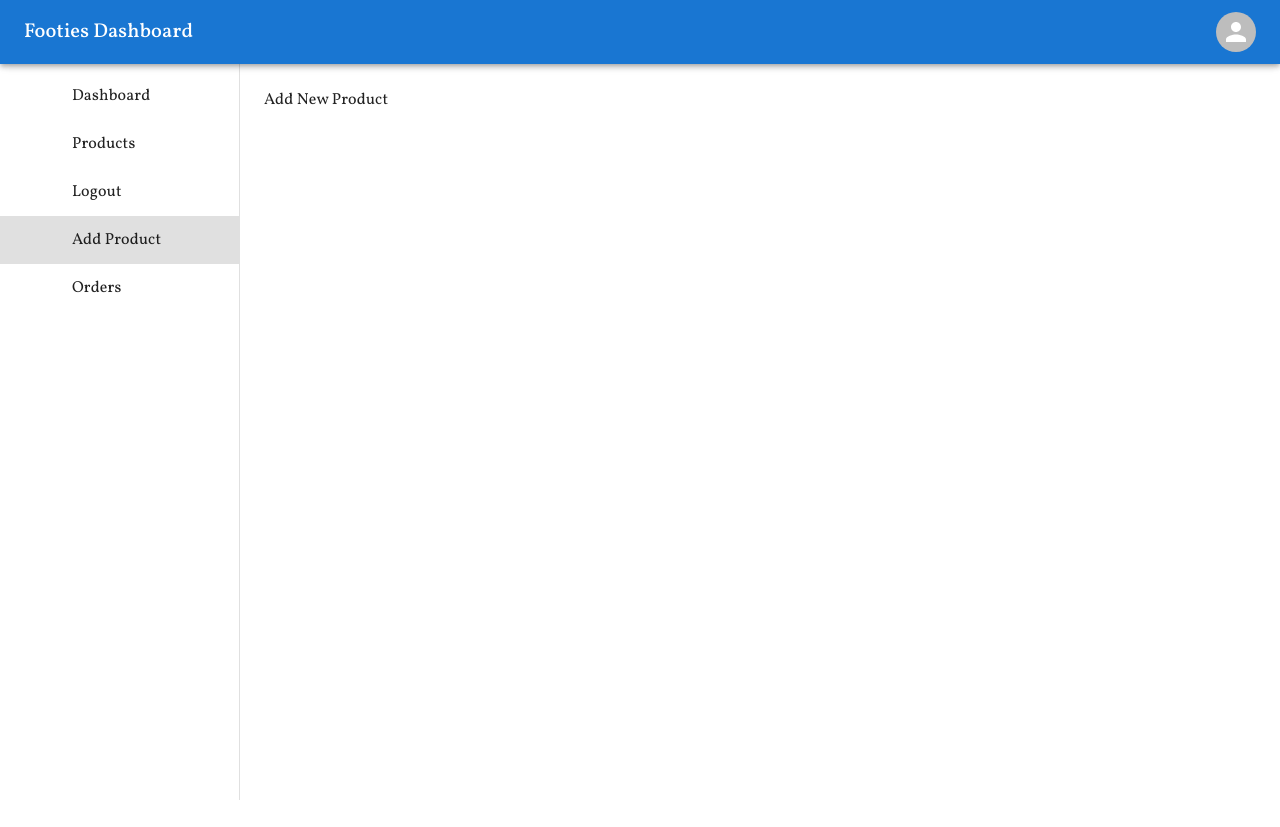
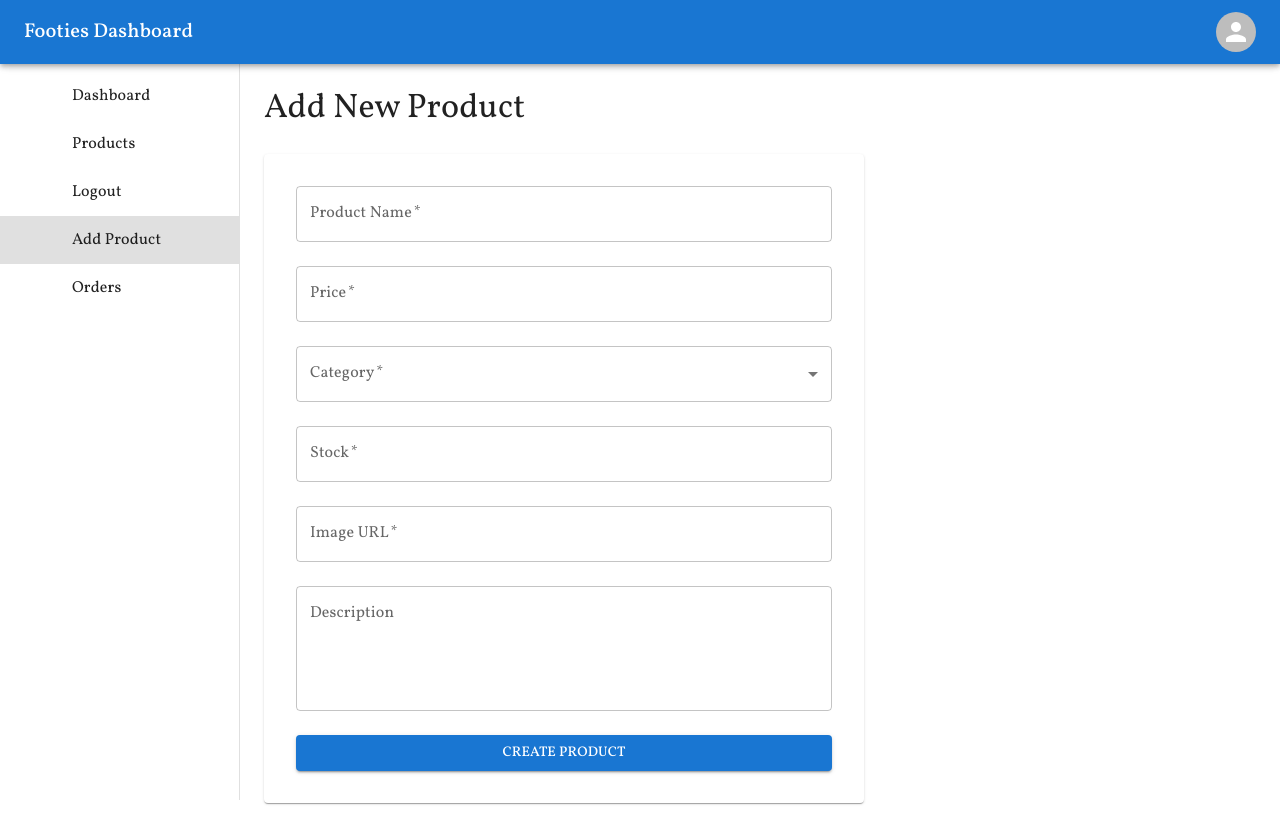
Before and after one commit to kilan080/footiesbyZain, a Next.js app: page /dashboard/products/new in a window 1280 px wide. Before the commit the page ends 800 px from the top, so only its background shows below. Built offline with nearby package versions, Linux system fonts and the light colour scheme; no server answers; sample sign-in values are in the browser's storage; some icons are missing.

Commit message:
feat: enhance product management with new product creation and image display in product list

```diff
--- a/src/app/dashboard/products/[id]/page.tsx
+++ b/src/app/dashboard/products/[id]/page.tsx
@@ -8,6 +8,8 @@ import {
   TextField,
   Button,
   CircularProgress,
+  MenuItem,
+  Paper,
 } from "@mui/material";
 import { fetchWithAuth } from "@/lib/api";
 
@@ -15,19 +17,32 @@ export default function EditProductPage() {
   const { id } = useParams();
   const router = useRouter();
 
-  const [name, setName] = useState("");
-  const [price, setPrice] = useState("");
   const [loading, setLoading] = useState(true);
+
+  const [form, setForm] = useState({
+    name: "",
+    price: "",
+    category: "",
+    description: "",
+    stock: "",
+    imageUrl: "",
+  });
 
   useEffect(() => {
     const fetchProduct = async () => {
       try {
         const data = await fetchWithAuth(`/admin/products/${id}`);
-        console.log('All products:', data);
         const product = data.product;
 
-        setName(product.name);
-        setPrice(product.price);
+        setForm({
+          name: product.name || "",
+          price: product.price?.toString() || "",
+          category: product.category || "",
+          description: product.description || "",
+          stock: product.stock?.toString() || "",
+          imageUrl: product.images?.[0] || "",
+        });
+
       } catch (error) {
         console.error("Failed to fetch product", error);
       } finally {
@@ -38,14 +53,28 @@ export default function EditProductPage() {
     fetchProduct();
   }, [id]);
 
-  const handleUpdate = async () => {
+  const handleChange = (e: any) => {
+    setForm({ ...form, [e.target.name]: e.target.value });
+  };
+
+  const handleUpdate = async (e: any) => {
+    e.preventDefault();
+
     try {
       await fetchWithAuth(`/admin/products/${id}`, {
         method: "PUT",
-        body: JSON.stringify({ name, price }),
+        body: JSON.stringify({
+          name: form.name,
+          price: Number(form.price),
+          category: form.category,
+          description: form.description,
+          stock: Number(form.stock),
+          images: [form.imageUrl],
+        }),
       });
 
       router.push("/dashboard/products");
+
     } catch (error) {
       console.error("Update failed", error);
     }
@@ -59,30 +88,74 @@ export default function EditProductPage() {
         Edit Product
       </Typography>
 
+      <Paper sx={{ p: 4, maxWidth: 600 }}>
+        <Box
+          component="form"
+          onSubmit={handleUpdate}
+          display="flex"
+          flexDirection="column"
+          gap={3}
+        >
           <TextField
-        fullWidth
             label="Product Name"
-        value={name}
-        onChange={(e) => setName(e.target.value)}
-        margin="normal"
+            name="name"
+            value={form.name}
+            onChange={handleChange}
+            required
           />
 
           <TextField
-        fullWidth
             label="Price"
+            name="price"
             type="number"
-        value={price}
-        onChange={(e) => setPrice(e.target.value)}
-        margin="normal"
+            value={form.price}
+            onChange={handleChange}
+            required
           />
 
-      <Button
-        variant="contained"
-        sx={{ mt: 2 }}
-        onClick={handleUpdate}
+          <TextField
+            select
+            label="Category"
+            name="category"
+            value={form.category}
+            onChange={handleChange}
+            required
           >
+            <MenuItem value="slides">Slides</MenuItem>
+            <MenuItem value="sneakers">Sneakers</MenuItem>
+          </TextField>
+
+          <TextField
+            label="Stock"
+            name="stock"
+            type="number"
+            value={form.stock}
+            onChange={handleChange}
+            required
+          />
+
+          <TextField
+            label="Image URL"
+            name="imageUrl"
+            value={form.imageUrl}
+            onChange={handleChange}
+            required
+          />
+
+          <TextField
+            label="Description"
+            name="description"
+            multiline
+            rows={4}
+            value={form.description}
+            onChange={handleChange}
+          />
+
+          <Button type="submit" variant="contained">
             Update Product
           </Button>
         </Box>
+      </Paper>
+    </Box>
   );
 }
--- a/src/app/dashboard/products/new/page.tsx
+++ b/src/app/dashboard/products/new/page.tsx
@@ -1,3 +1,129 @@
+"use client";
+
+import {
+  Box,
+  Typography,
+  TextField,
+  Button,
+  MenuItem,
+  Paper,
+} from "@mui/material";
+import { useState } from "react";
+import { useRouter } from "next/navigation";
+import { fetchWithAuth } from "@/lib/api";
+
+
 export default function NewProductPage() {
-  return <h1>Add New Product</h1>;
+  const router = useRouter();
+
+  const [form, setForm] = useState({
+    name: "",
+    price: "",
+    category: "",
+    description: "",
+    stock: "",
+    imageUrl: "",
+  });
+
+  const handleChange = (e: any) => {
+    setForm({ ...form, [e.target.name]: e.target.value });
+  };
+
+  const handleSubmit = async (e: any) => {
+    e.preventDefault();
+
+    try {
+      const res = await fetchWithAuth("/admin/products", {
+        method: "POST",
+        body: JSON.stringify({
+          name: form.name,
+          price: Number(form.price),
+          category: form.category,
+          description:form.description,
+          stock: Number(form.stock),
+          images: [form.imageUrl]
+        }),
+      });
+
+      router.push("/dashboard/products");
+      if (res.ok) {
+        router.push("/dashboard/products");
+      }
+    } catch (error) {
+      console.error("Failed to create product", error);
+    }
+  };
+
+  return (
+    <Box>
+      <Typography variant="h4" mb={3}>
+        Add New Product
+      </Typography>
+
+      <Paper sx={{ p: 4, maxWidth: 600 }}>
+        <Box component="form" onSubmit={handleSubmit} display="flex" flexDirection="column" gap={3}>
+
+          <TextField
+            label="Product Name"
+            name="name"
+            value={form.name}
+            onChange={handleChange}
+            required
+          />
+
+          <TextField
+            label="Price"
+            name="price"
+            type="number"
+            value={form.price}
+            onChange={handleChange}
+            required
+          />
+
+          <TextField
+            select
+            label="Category"
+            name="category"
+            value={form.category}
+            onChange={handleChange}
+            required
+          >
+            <MenuItem value="slides">Slides</MenuItem>
+            <MenuItem value="sneakers">Shoes</MenuItem>
+          </TextField>
+
+          <TextField
+            label="Stock"
+            name="stock"
+            type="number"
+            value={form.stock}
+            onChange={handleChange}
+            required
+          />
+
+          <TextField
+            label="Image URL"
+            name="imageUrl"
+            value={form.imageUrl}
+            onChange={handleChange}
+            required
+          />
+
+          <TextField
+            label="Description"
+            name="description"
+            multiline
+            rows={4}
+            value={form.description}
+            onChange={handleChange}
+          />
+
+          <Button type="submit" variant="contained">
+            Create Product
+          </Button>
+
+        </Box>
+      </Paper>
+    </Box>
+  );
 }
--- a/src/app/dashboard/products/page.tsx
+++ b/src/app/dashboard/products/page.tsx
@@ -32,6 +32,7 @@ type Product = {
   _id: string;
   name: string;
   price: number;
+  images: string[];
 }
 
 export default function ProductsPage() {
@@ -60,24 +61,6 @@ export default function ProductsPage() {
 
     fetchProducts();
   }, []);
-
-
-    const handleDelete = async (id: string) => {
-      const confirmDelete = window.confirm("Are you sure you want to delete this product?");
-
-      if (!confirmDelete) return;
-
-      try {
-        await fetchWithAuth(`/admin/products/${id}`, {
-          method: "DELETE",
-        });
-
-        setProducts((prev) => prev.filter((product) => product._id !== id));
-
-      } catch (error) {
-        console.error("Delete failed", error);
-      }
-    };
 
   const confirmDelete = async () => {
     if (!selectedProduct) return;
@@ -140,6 +123,7 @@ export default function ProductsPage() {
               <Table>
                   <TableHead>
                     <TableRow>
+                      <TableCell><strong>Image</strong></TableCell>
                       <TableCell><strong>Name</strong></TableCell>
                       <TableCell><strong>Price</strong></TableCell>
                       <TableCell><strong>Actions</strong></TableCell>
@@ -148,20 +132,58 @@ export default function ProductsPage() {
 
                   <TableBody>
                     {products.map((product: Product) => (
-                      <TableRow key={product._id}>
-                        <TableCell>{product.name}</TableCell>
-                        <TableCell>₦{product.price}</TableCell>
+                      <TableRow key={product._id} hover>
+
+                        {/* Image Cell */}
                         <TableCell>
-                          <IconButton color="primary" component={Link} href={`/dashboard/products/${product._id}`} >
+                          <Box
+                            sx={{
+                              width: 50,
+                              height: 50,
+                              borderRadius: 1,
+                              overflow: "hidden",
+                              backgroundColor: "#f5f5f5",
+                            }}
+                          >
+                            <Box
+                              component="img"
+                              src={product.images?.[0]}
+                              alt={product.name}
+                              sx={{
+                                width: "100%",
+                                height: "100%",
+                                objectFit: "cover",
+                              }}
+                            />
+                          </Box>
+                        </TableCell>
+                        <TableCell>
+                          {product.name}
+                        </TableCell>
+                        <TableCell>
+                          ₦{product.price}
+                        </TableCell>
+                        <TableCell>
+                          <IconButton
+                            color="primary"
+                            component={Link}
+                            href={`/dashboard/products/${product._id}`}
+                          >
                             <EditIcon />
                           </IconButton>
-                          <IconButton  onClick={() => { setSelectedProduct(product); setOpenDialog(true); handleDelete(product._id) }} color="error">
+                          <IconButton
+                            onClick={() => {
+                              setSelectedProduct(product);
+                              setOpenDialog(true);
+                            }}
+                            color="error"
+                          >
                             <DeleteIcon />
                           </IconButton>
                         </TableCell>
                       </TableRow>
                     ))}
-                </TableBody>
+                  </TableBody>
               </Table>
             </TableContainer>
           )}
@@ -185,7 +207,7 @@ export default function ProductsPage() {
           autoHideDuration={3000}
           onClose={() => setSnackbarOpen(false)}
         >
-          <Alert severity="success" variant="filled">
+          <Alert sx={{ alignContent: 'center'}} severity="success" variant="filled">
             Product deleted successfully
           </Alert>
         </Snackbar>
```
Lines whose indentation alone changed are shown as unchanged.
